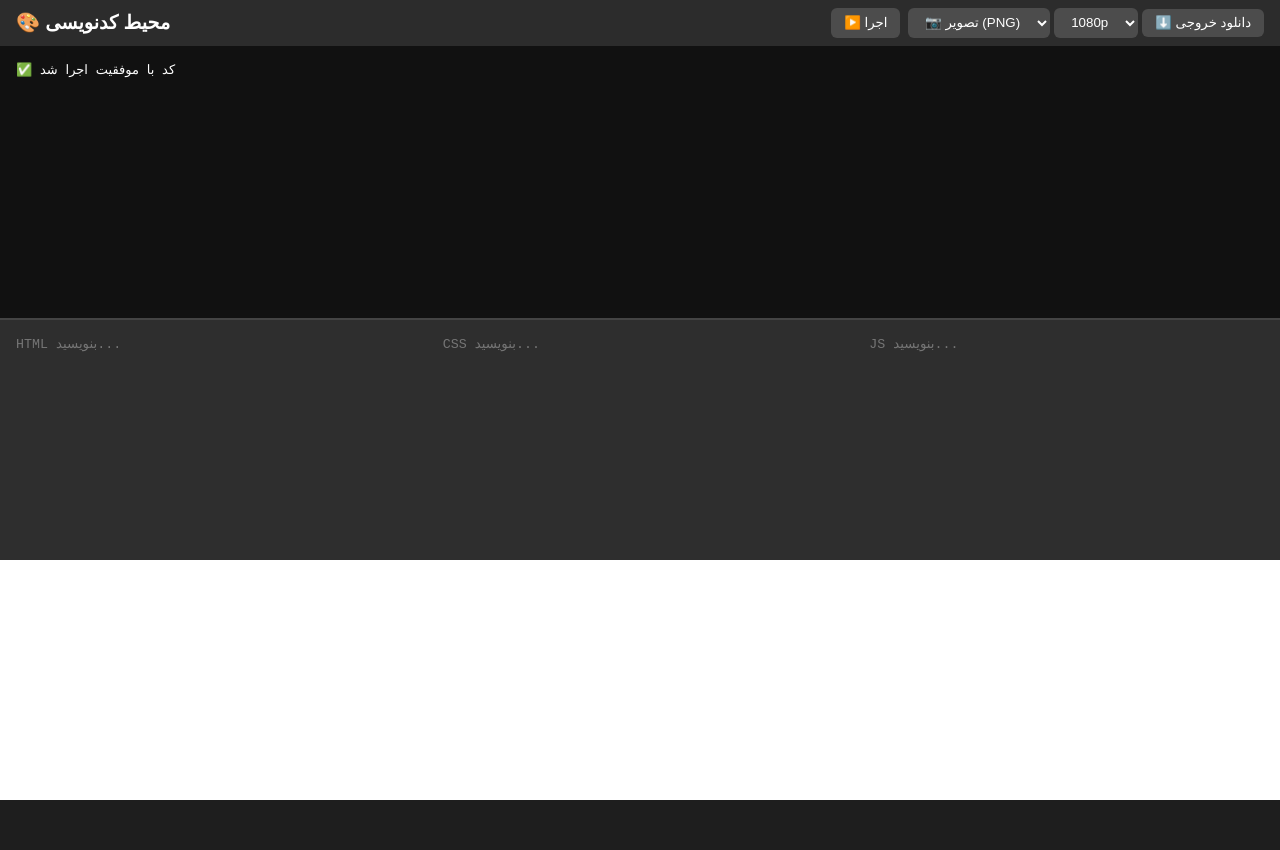
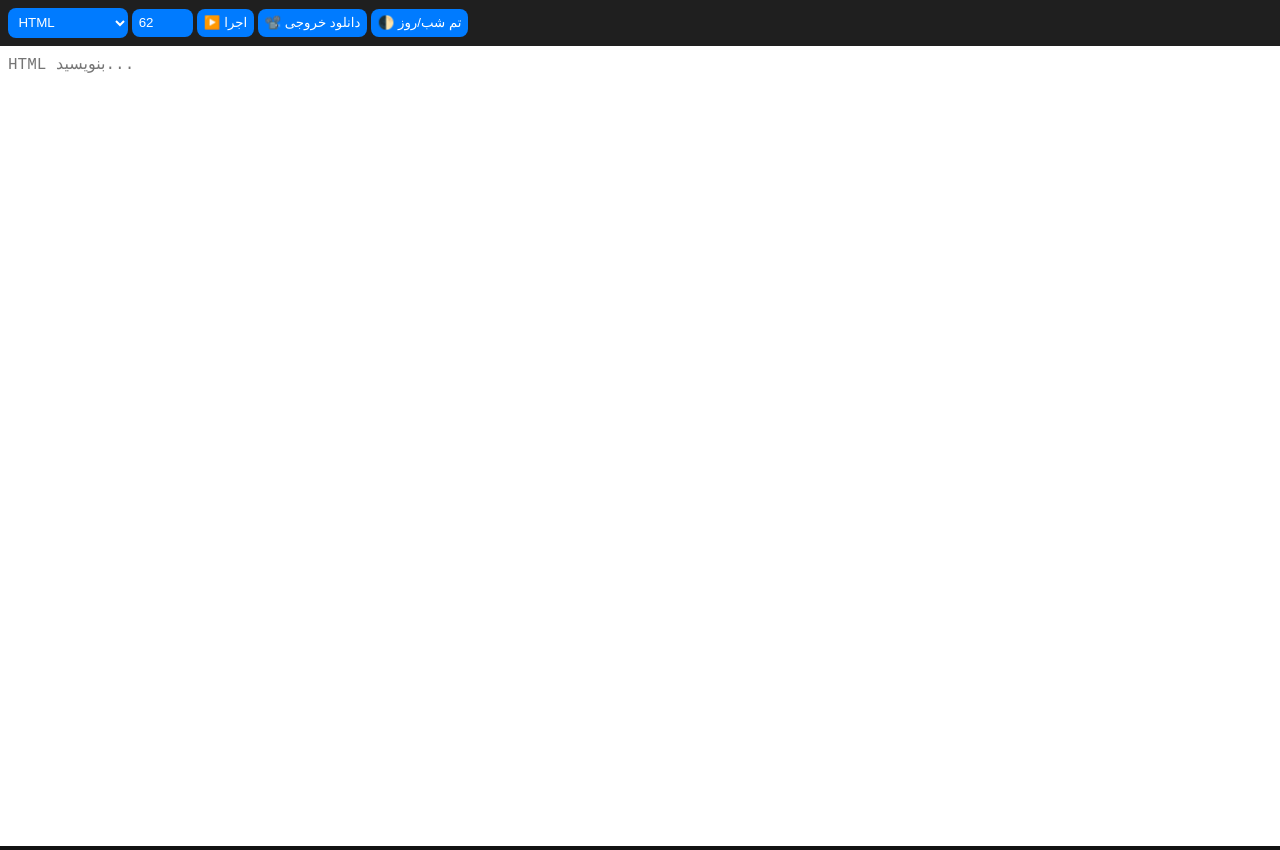
Before and after one commit to khaeruddin78811/fm, a plain HTML site: page index.html in a window 1280 px wide. Both pictures are taken after a click on the button "▶️ اجرا". Before the commit the page ends 800 px from the top, so only its background shows below. Drawn offline with nearby package versions, Linux system fonts and the light colour scheme.

Commit message:
index.html

```diff
--- a/index.html
+++ b/index.html
@@ -1,76 +1,64 @@
-<!DOCTYPE html><html lang="fa">
+<!DOCTYPE html><html lang="en" data-theme="dark">
 <head>
-  <meta charset="UTF-8" />
-  <meta name="viewport" content="width=device-width, initial-scale=1.0" />
+  <meta charset="UTF-8">
+  <meta name="viewport" content="width=device-width, initial-scale=1.0">
   <title>کدنویسی و نمایشگر</title>
   <style>
+    :root {
+      --bg: #121212;
+      --fg: #e0e0e0;
+      --btn: #1f1f1f;
+      --highlight: #007bff;
+    }
+    [data-theme="light"] {
+      --bg: #ffffff;
+      --fg: #000000;
+      --btn: #f0f0f0;
+      --highlight: #007bff;
+    }
     body {
       margin: 0;
       font-family: sans-serif;
-      background-color: #1e1e1e;
-      color: #fff;
+      background: var(--bg);
+      color: var(--fg);
+    }
+    header {
+      background: var(--btn);
+      padding: 0.5rem;
+      display: flex;
+      flex-wrap: wrap;
+      justify-content: space-between;
+      align-items: center;
+      gap: 0.5rem;
+    }
+    header select,
+    header button,
+    header input[type="number"] {
+      padding: 0.4rem;
+      border: none;
+      border-radius: 8px;
+      background: var(--highlight);
+      color: white;
+    }
+    #editor {
       display: flex;
       flex-direction: column;
-      height: 100vh;
-    }
-    header {
-      display: flex;
-      justify-content: space-between;
-      align-items: center;
-      padding: 0.5rem 1rem;
-      background-color: #2c2c2c;
-    }
-    header h1 {
-      font-size: 1.2rem;
-      margin: 0;
-    }
-    .buttons {
-      display: flex;
-      gap: 0.5rem;
-    }
-    button, select {
-      padding: 0.4rem 0.8rem;
-      border: none;
-      border-radius: 6px;
-      background-color: #4c4c4c;
-      color: #fff;
-      cursor: pointer;
-    }
-    main {
-      flex: 1;
-      display: flex;
-      flex-direction: column;
-    }
-    #terminal {
-      flex: 1;
-      background: #111;
-      padding: 1rem;
-      overflow: auto;
-      font-family: monospace;
-      border-bottom: 2px solid #444;
-    }
-    #editor {
-      flex: 1;
-      display: flex;
+      height: 50vh;
     }
     textarea {
       flex: 1;
-      height: 100%;
-      padding: 1rem;
-      background-color: #2e2e2e;
-      color: #fff;
+      padding: 0.5rem;
       font-family: monospace;
+      font-size: 1rem;
       border: none;
+      outline: none;
       resize: none;
     }
-    iframe {
-      flex: 1;
+    #viewer {
+      height: 50vh;
+      width: 100%;
       border: none;
-      background-color: #fff;
-    }
-    .output-container {
-      display: flex;
-      flex: 1;
+      background: white;
     }
     .hidden {
       display: none;
@@ -79,77 +67,98 @@
 </head>
 <body>
   <header>
-    <h1>🎨 محیط کدنویسی</h1>
-    <div class="buttons">
+    <div>
+      <select id="mode">
+        <option value="html">HTML</option>
+        <option value="css">CSS</option>
+        <option value="js">JavaScript</option>
+        <option value="multi">HTML/CSS/JS</option>
+      </select>
+      <input type="number" id="duration" value="62" min="10" max="90" title="مدت ویدیو (ثانیه)">
       <button onclick="runCode()">▶️ اجرا</button>
-      <div>
-        <select id="downloadType">
-          <option value="png">📷 تصویر (PNG)</option>
-          <option value="mp4">🎥 ویدیو (MP4)</option>
-        </select>
-        <select id="videoQuality">
-          <option value="1080">1080p</option>
-          <option value="720">720p</option>
-          <option value="480">480p</option>
-        </select>
-        <button onclick="downloadOutput()">⬇️ دانلود خروجی</button>
+      <button onclick="downloadOutput()">📽️ دانلود خروجی</button>
+      <button onclick="toggleTheme()">🌓 تم شب/روز</button>
     </div>
-    </div>
-  </header>
-  <main>
-    <div id="terminal">🔧 ترمینال کدنویسی آماده است...</div>
-    <div id="editor">
-      <textarea id="htmlCode" placeholder="HTML بنویسید..."></textarea>
-      <textarea id="cssCode" placeholder="CSS بنویسید..."></textarea>
-      <textarea id="jsCode" placeholder="JS بنویسید..."></textarea>
-    </div>
-    <div class="output-container">
-      <iframe id="viewer"></iframe>
-    </div>
-  </main>
-  <script>
+  </header>  <div id="editor">
+    <textarea id="html" placeholder="HTML بنویسید..."></textarea>
+    <textarea id="css" class="hidden" placeholder="CSS بنویسید..."></textarea>
+    <textarea id="js" class="hidden" placeholder="JavaScript بنویسید..."></textarea>
+  </div>  <iframe id="viewer"></iframe>  <script>
+    const modeSelect = document.getElementById("mode");
+    const htmlArea = document.getElementById("html");
+    const cssArea = document.getElementById("css");
+    const jsArea = document.getElementById("js");
+    const viewer = document.getElementById("viewer");
+
+    modeSelect.addEventListener("change", () => {
+      htmlArea.classList.remove("hidden");
+      cssArea.classList.remove("hidden");
+      jsArea.classList.remove("hidden");
+      const mode = modeSelect.value;
+      if (mode === "html") {
+        cssArea.classList.add("hidden");
+        jsArea.classList.add("hidden");
+      } else if (mode === "css") {
+        htmlArea.classList.add("hidden");
+        jsArea.classList.add("hidden");
+      } else if (mode === "js") {
+        htmlArea.classList.add("hidden");
+        cssArea.classList.add("hidden");
+      }
+    });
+
     function runCode() {
-      const html = document.getElementById('htmlCode').value;
-      const css = document.getElementById('cssCode').value;
-      const js = document.getElementById('jsCode').value;
-      const output = `<!DOCTYPE html><html><head><style>${css}</style></head><body>${html}<script>${js}<\/script></body></html>`;
-      const viewer = document.getElementById('viewer');
-      viewer.srcdoc = output;
-      document.getElementById('terminal').innerText = '✅ کد با موفقیت اجرا شد';
-    }function downloadOutput() {
-  const viewer = document.getElementById('viewer');
-  const type = document.getElementById('downloadType').value;
-  const quality = document.getElementById('videoQuality').value;
+      const html = htmlArea.value;
+      const css = cssArea.value;
+      const js = jsArea.value;
+      const mode = modeSelect.value;
+      let code = "";
+      if (mode === "html") {
+        code = html;
+      } else if (mode === "css") {
+        code = `<style>${css}</style>`;} else if (mode === "js") {
+    code = `<script>${js}<\/script>`;
+  } else {
+    code = `<!DOCTYPE html><html><head><style>${css}</style></head><body>${html}<script>${js}<\/script></body></html>`;
+  }
+  viewer.srcdoc = code;
+}
 
-  html2canvas(viewer.contentDocument.body).then(canvas => {
-    if (type === 'png') {
-      const link = document.createElement('a');
-      link.download = 'output.png';
-      link.href = canvas.toDataURL();
-      link.click();
-    } else if (type === 'mp4') {
-      const stream = viewer.contentWindow.document.body.captureStream();
-      const recorder = new MediaRecorder(stream);
-      let chunks = [];
+function toggleTheme() {
+  const root = document.documentElement;
+  const current = root.getAttribute("data-theme");
+  root.setAttribute("data-theme", current === "light" ? "dark" : "light");
+}
 
-      recorder.ondataavailable = e => chunks.push(e.data);
-      recorder.onstop = () => {
+async function downloadOutput() {
+  const duration = Math.min(90, Math.max(10, parseInt(document.getElementById("duration").value) || 62));
+  const iframe = document.getElementById("viewer");
+  try {
+    const stream = await navigator.mediaDevices.getDisplayMedia({ video: { frameRate: 30 } });
+    const mediaRecorder = new MediaRecorder(stream);
+    const chunks = [];
+
+    mediaRecorder.ondataavailable = e => chunks.push(e.data);
+    mediaRecorder.onstop = () => {
       const blob = new Blob(chunks, { type: 'video/mp4' });
       const url = URL.createObjectURL(blob);
-        const a = document.createElement('a');
+      const a = document.createElement("a");
       a.href = url;
-        a.download = `output_${quality}p.mp4`;
+      a.download = "output.mp4";
       a.click();
       URL.revokeObjectURL(url);
     };
 
-      recorder.start();
-      setTimeout(() => recorder.stop(), 10000); // ضبط ۱۰ ثانیه‌ای
+    mediaRecorder.start();
+    setTimeout(() => {
+      mediaRecorder.stop();
+      stream.getTracks().forEach(track => track.stop());
+    }, duration * 1000);
+  } catch (err) {
+    alert("خطا در ضبط نمایشگر: " + err.message);
   }
-  });
 }
 
   </script>
-  <script src="https://cdnjs.cloudflare.com/ajax/libs/html2canvas/1.4.1/html2canvas.min.js"></script>
 </body>
 </html>
```
Lines whose indentation alone changed are shown as unchanged.
